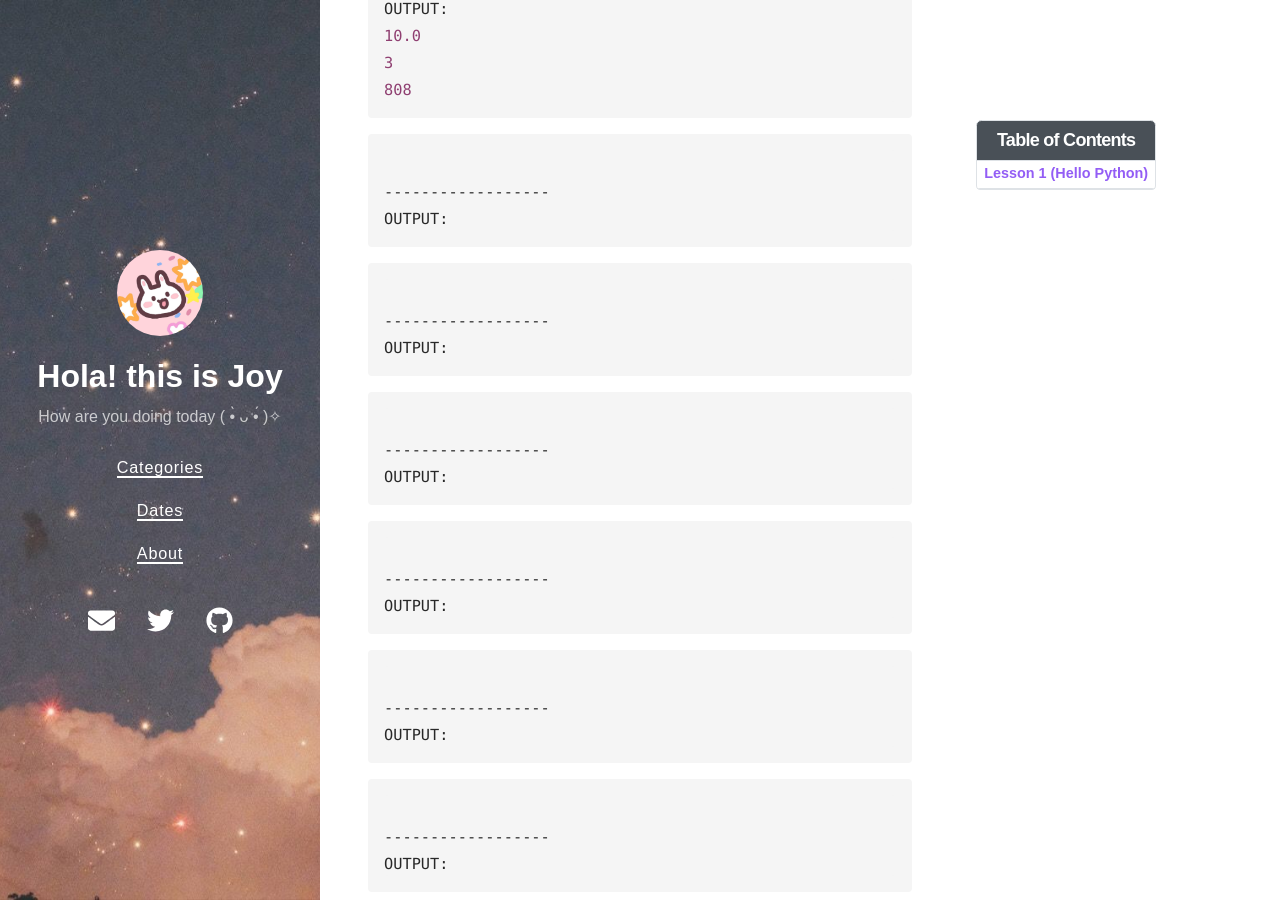
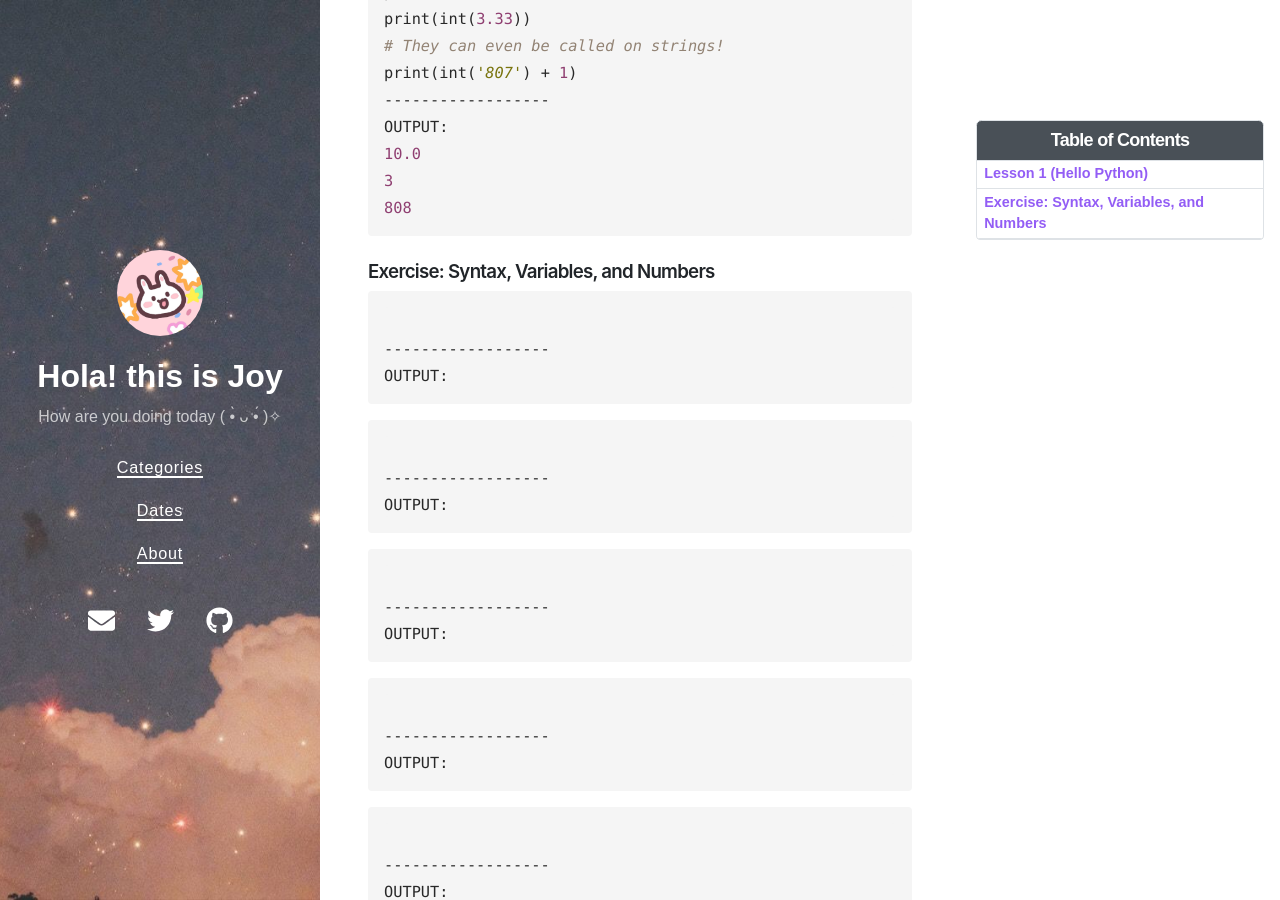
Before and after one commit to Joy3Luo/mathnotes, a Jekyll site: the page built from _posts/2021-08-02-30_ML.md, in a window 1280 px wide and 900 px high, scrolled down 7541 px. Built offline with Jekyll 4.4.1, drawn with Linux system fonts in a browser that asks for light colours; nearby versions of some CDN libraries.

Commit message:
Update 2021-08-02-30_ML.md

````diff
--- a/_posts/2021-08-02-30_ML.md
+++ b/_posts/2021-08-02-30_ML.md
@@ -21,6 +21,7 @@
 This course covers the key Python skills you’ll need so you can start using Python for data science.
 
 ***Hello, Python!***
+
 Python was named for the British comedy troupe Monty Python, so we'll make our first Python program a homage to their skit about Spam.
 
 ```python
@@ -116,6 +117,7 @@
 The ```*``` operator can be used to multiply two numbers (```3 * 3``` evaluates to 9), but we can also multiply a string by a number, to get a version that's been repeated that many times. Python offers a number of cheeky little time-saving tricks like this where operators like ```*``` and ```+``` have a different meaning depending on what kind of thing they're applied to. (The technical term for this is operator overloading.)
 
 ***Numbers and arithmetic in Python***
+
 We've already seen an example of a variable containing a number above:
 
 ```python
@@ -186,6 +188,7 @@
 ```
 
 ***Order of operations***
+
 The arithmetic we learned in primary school has conventions about the order in which operations are evaluated. Some remember these by a mnemonic such as PEMDAS - Parentheses, Exponents, Multiplication/Division, Addition/Subtraction.
 
 Python follows similar rules about which calculations to perform first. They're mostly pretty intuitive.
@@ -229,6 +232,7 @@
 ```
 
 ***Builtin functions for working with numbers***
+
 min and max return the minimum and maximum of their arguments, respectively...
 
 ```python
@@ -265,6 +269,7 @@
 808
 ```
 
+###  Exercise: Syntax, Variables, and Numbers
 
 ```python
 
````
